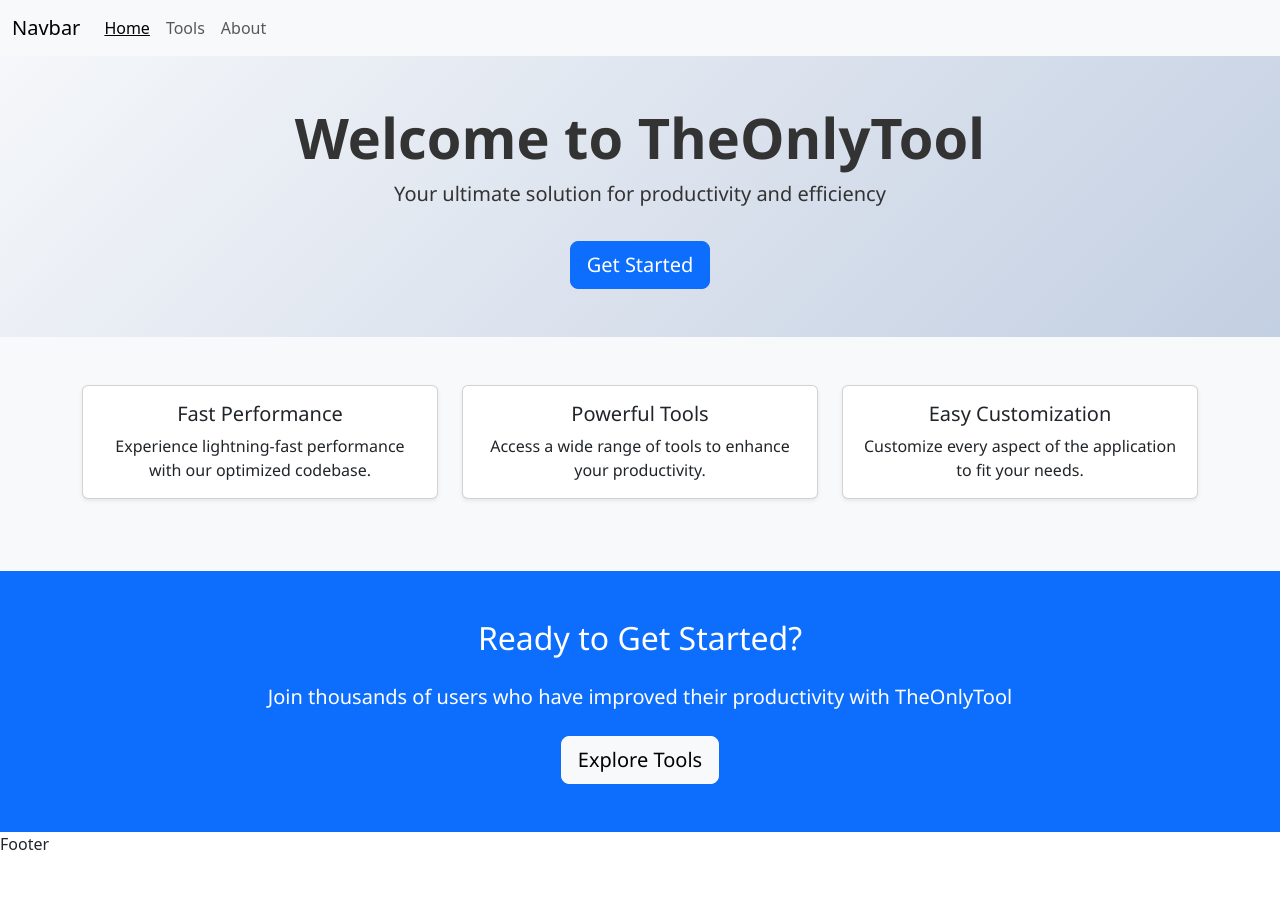
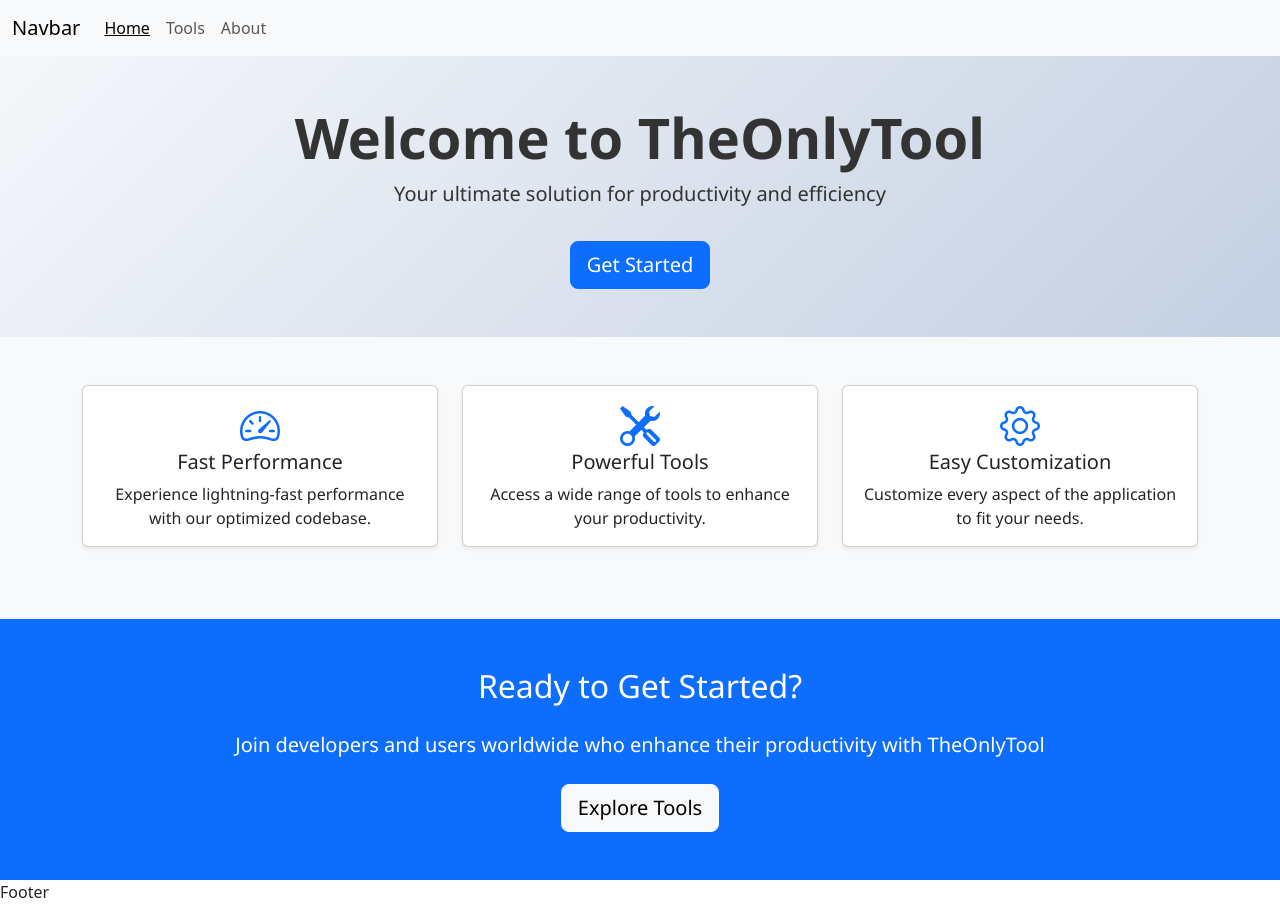
Before and after one commit to theonlytool/theonlytool.github.io, a Vue app: page / in a window 1280 px wide. Before the commit the page ends 856 px from the top, so only its background shows below. Built offline with nearby package versions, Linux system fonts and the light colour scheme.

Commit message:
Rework Call to Action Section message.

```diff
--- a/index.html
+++ b/index.html
@@ -14,5 +14,6 @@
 <body>
 <div id="app"></div>
 <script type="module" src="/src/main.js"></script>
+<link rel="stylesheet" href="https://cdn.jsdelivr.net/npm/bootstrap-icons@1.13.1/font/bootstrap-icons.min.css">
 </body>
 </html>
--- a/src/pages/Home.vue
+++ b/src/pages/Home.vue
@@ -52,7 +52,7 @@ const features = ref([
     <section class="cta-section py-5 text-center bg-primary text-white">
       <div class="container">
         <h2 class="mb-4">Ready to Get Started?</h2>
-        <p class="lead mb-4">Join thousands of users who have improved their productivity with TheOnlyTool</p>
+        <p class="lead mb-4">Join developers and users worldwide who enhance their productivity with TheOnlyTool</p>
         <a href="/tools" class="btn btn-light btn-lg">Explore Tools</a>
       </div>
     </section>
```
